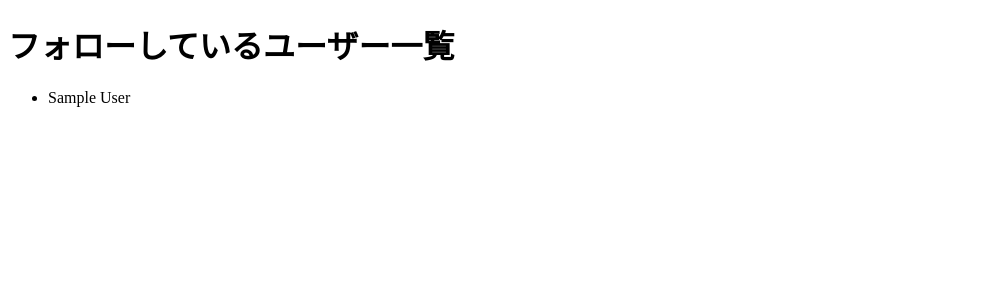
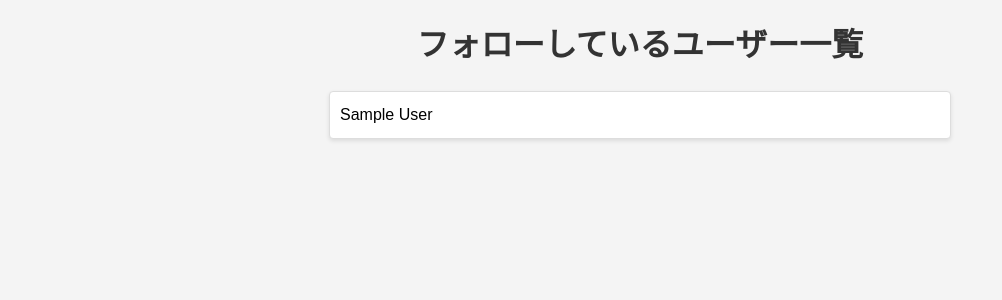
Before and after one commit to miyanokengo/harakiri, a PHP site: page /follow_list.php in a window 1280 px wide. Shown: the top 300 px of the page, without its empty margins (0-1002 px from the left). Run offline with PHP 8.4, Linux system fonts and the light colour scheme; the visitor is signed in with stand-in values (Sample User, id 1); tables that the repository leaves empty or names only in its code hold one stand-in row (values such as "Sample post").

Commit message:
フォロワーとフォローのCSS追加

```diff
--- /dev/null
+++ b/css/follow_list.css
@@ -0,0 +1,47 @@
+/* 全体のスタイル設定 */
+body {
+    font-family: Arial, sans-serif;
+    line-height: 1.6;
+    margin: 0;
+    padding: 0;
+    background-color: #f4f4f4;
+}
+
+/* ヘッダーのスタイル */
+h1 {
+    text-align: center;
+    color: #333;
+    margin: 20px 0;
+}
+
+/* リストのスタイル設定 */
+ul {
+    list-style-type: none;
+    padding: 0;
+    margin: 0;
+}
+
+li {
+    background-color: #fff;
+    border: 1px solid #ddd;
+    border-radius: 4px;
+    padding: 10px;
+    margin: 5px auto;
+    width: 80%;
+    max-width: 600px;
+    box-shadow: 0 2px 4px rgba(0, 0, 0, 0.1);
+}
+
+li:nth-child(even) {
+    background-color: #f9f9f9;
+}
+
+/* リンクのスタイル設定（必要に応じて） */
+a {
+    color: #007bff;
+    text-decoration: none;
+}
+
+a:hover {
+    text-decoration: underline;
+}
--- a/follow_list.php
+++ b/follow_list.php
@@ -31,6 +31,7 @@ try {
 <head>
     <meta charset="UTF-8">
     <title>フォローしているユーザー一覧</title>
+    <link rel="stylesheet" href="css/follow_list.css">
 </head>
 <body>
     <h1>フォローしているユーザー一覧</h1>
--- a/follower_list.php
+++ b/follower_list.php
@@ -31,6 +31,7 @@ try {
 <head>
     <meta charset="UTF-8">
     <title>フォロワー一覧</title>
+    <link rel="stylesheet" href="css/follower_list.css">
 </head>
 <body>
     <h1>フォロワー一覧</h1>
```
Also changed, not shown: css/follower_list.css (added, +49 -0 lines).
